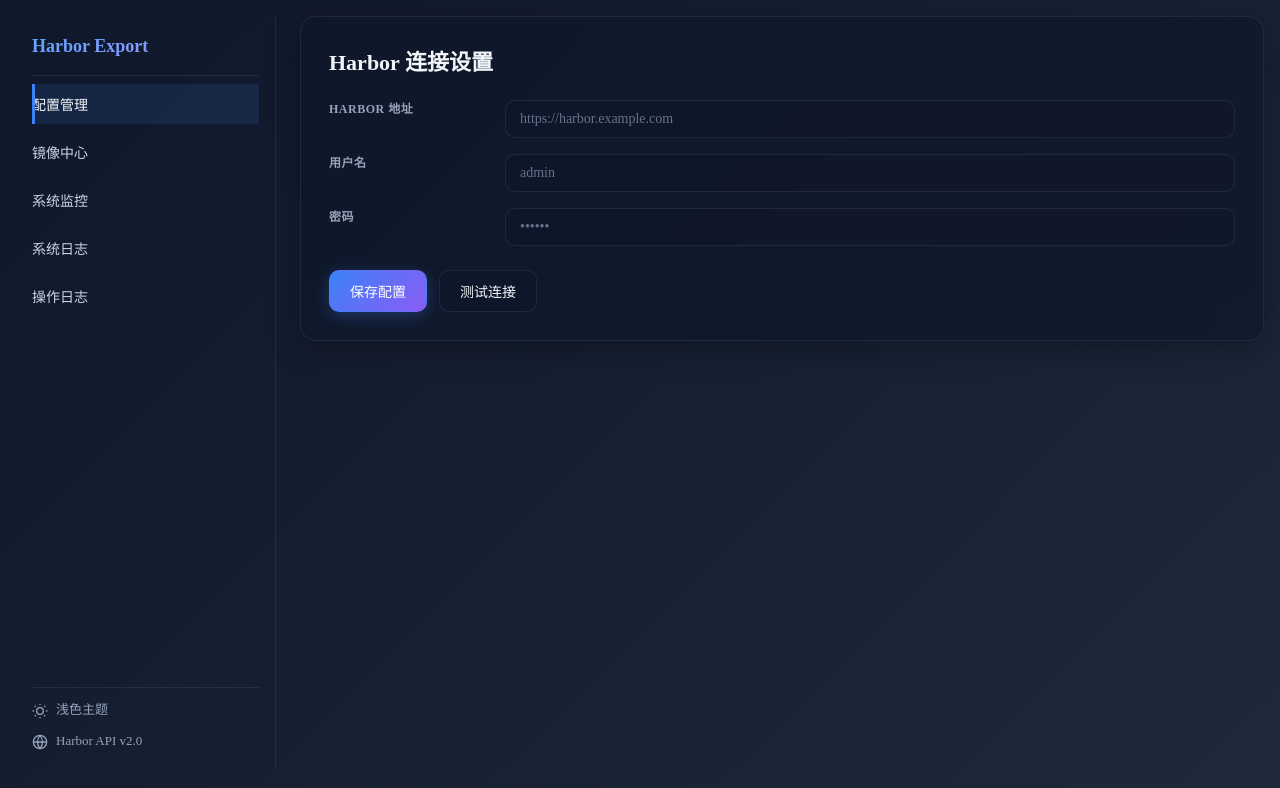
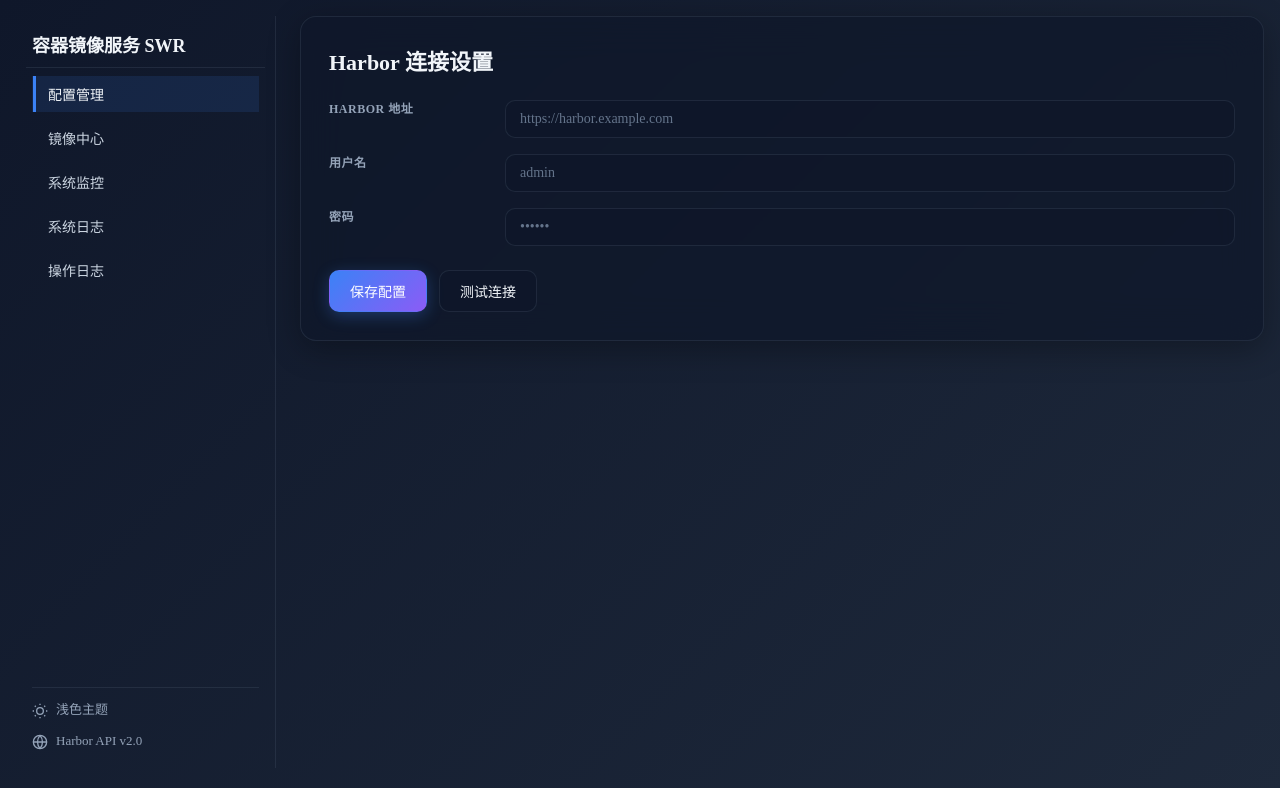
Before and after one commit to freemankevin/harbor-export-ui, a React (Vite) app: page / in a window 1280 px wide. Shown: the top 788 px of the page. Built offline with nearby package versions, Linux system fonts and the light colour scheme; no server answers.

Commit message:
[update]: 调整标题与字体样式

```diff
--- a/index.html
+++ b/index.html
@@ -4,7 +4,7 @@
     <meta charset="UTF-8" />
     <link rel="icon" type="image/svg+xml" href="/vite.svg" />
     <meta name="viewport" content="width=device-width, initial-scale=1.0" />
-    <title>Harbor Export</title>
+    <title>容器镜像服务 SWR</title>
   </head>
   <body>
     <div id="root"></div>
--- a/src/App.css
+++ b/src/App.css
@@ -29,6 +29,7 @@
   animation: none;
   display: flex;
   flex-direction: column;
+  font-family: var(--font-body);
 }
 
 @keyframes slideRight {
@@ -45,14 +46,19 @@
 .sidebar .title {
   font-size: 18px;
   font-weight: 700;
-  margin-bottom: 24px;
-  background: linear-gradient(135deg, #60a5fa 0%, #a78bfa 100%);
-  -webkit-background-clip: text;
-  -webkit-text-fill-color: transparent;
-  background-clip: text;
-  display: flex;
-  align-items: center;
-  gap: 10px;
+  margin-bottom: 8px;
+  color: var(--text-primary);
+  display: inline-block;
+}
+
+.sidebar .title::after {
+  content: '';
+  display: block;
+  height: 1px;
+  background: var(--border);
+  margin-top: 6px;
+  width: calc(100% + 12px);
+  transform: translateX(-6px);
 }
 
 .sidebar .menu {
@@ -65,19 +71,17 @@
 .sidebar .menu button {
   width: 100%;
   text-align: left;
-  padding: 10px 0 !important; /* 强制与标题左缘对齐 */
+  padding: 8px 0 8px 16px !important;
   background: transparent;
   border: none;
   border-radius: 0;
   color: var(--text-secondary);
   font-size: 14px;
   font-weight: 500;
+  font-family: var(--font-body);
   transition: background var(--transition-base), color var(--transition-base);
-  display: flex;
-  align-items: center;
-  gap: 0;
+  display: block;
   position: relative;
-  justify-content: flex-start;
 }
 
 .sidebar .menu button:hover {
@@ -93,7 +97,7 @@
 .sidebar .menu button.active::before {
   content: '';
   position: absolute;
-  left: 0;
+  left: 1px;
   top: 0;
   bottom: 0;
   width: 3px;
--- a/src/App.tsx
+++ b/src/App.tsx
@@ -25,8 +25,7 @@
   return (
     <div className="layout">
       <aside className="sidebar">
-        <div className="title" style={{ marginBottom: 8 }}>Harbor Export</div>
-        <div style={{ height: 1, background: 'var(--border)', margin: '6px 0 8px' }}></div>
+        <div className="title">容器镜像服务 SWR</div>
         <div className="menu">
           <button className={tab==='settings' ? 'active' : ''} onClick={() => setTab('settings')}>配置管理</button>
           <button className={tab==='explorer' ? 'active' : ''} onClick={() => setTab('explorer')}>镜像中心</button>
```
